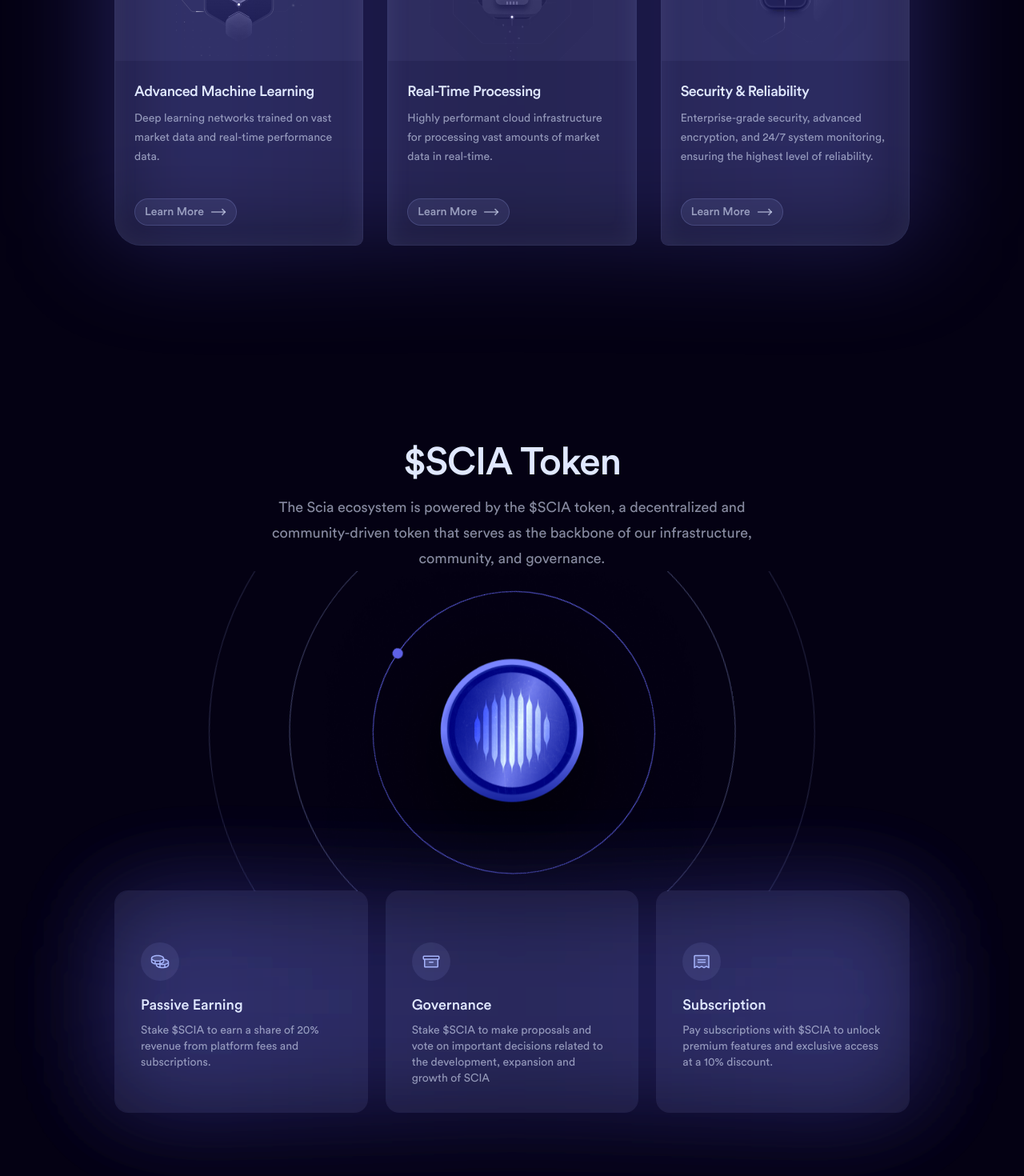
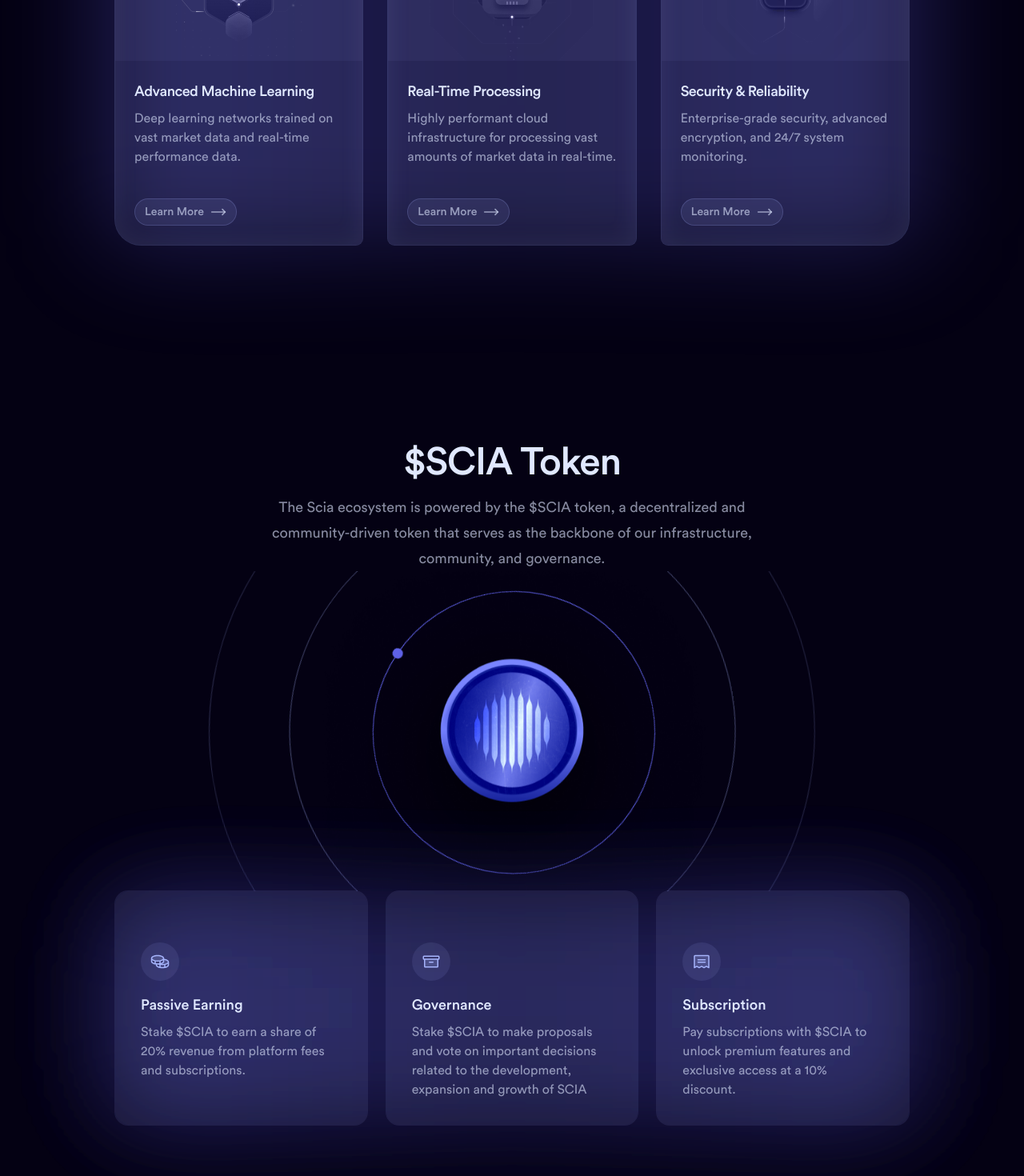
Before and after one commit to niftydrew/scia-landing, a Next.js app: page / in a window 1280 px wide. Shown: the part 9740-11210 px from the top of the page at 80% size. Built offline with nearby package versions, Linux system fonts and the light colour scheme; no server answers.

Commit message:
font size improvements for clarity

```diff
--- a/src/components/sections/features.tsx
+++ b/src/components/sections/features.tsx
@@ -81,7 +81,7 @@ const FeatureCard = ({
             <p className='text-lg font-medium tracking-tight text-foreground'>
               {title}
             </p>
-            <p className='mt-2 max-w-lg text-sm/6 text-foreground/60'>
+            <p className='mt-2 max-w-lg text-foreground/60'>
               {description}
             </p>
           </div>
@@ -136,7 +136,7 @@ const features = [
   {
     title: 'Security & Reliability',
     description:
-      'Enterprise-grade security, advanced encryption, and 24/7 system monitoring, ensuring the highest level of reliability.',
+      'Enterprise-grade security, advanced encryption, and 24/7 system monitoring.',
     imageURL: `/illustrations/security.png`,
     className: 'max-md:rounded-b-[2rem] md:rounded-br-[2rem]',
     colSpan: 'sm:col-span-1 lg:col-span-2',
--- a/src/components/sections/token.tsx
+++ b/src/components/sections/token.tsx
@@ -18,7 +18,7 @@ const UtilityCard = ({ title, description, icon }: UtilityCardProps) => (
 
     <div className='p-3 rounded-full bg-accent/10'>{icon}</div>
     <h3 className='mt-4 text-lg font-medium'>{title}</h3>
-    <p className='mt-2 text-sm text-foreground/60'>{description}</p>
+    <p className='mt-2 text-foreground/60'>{description}</p>
   </div>
 );
 
```
